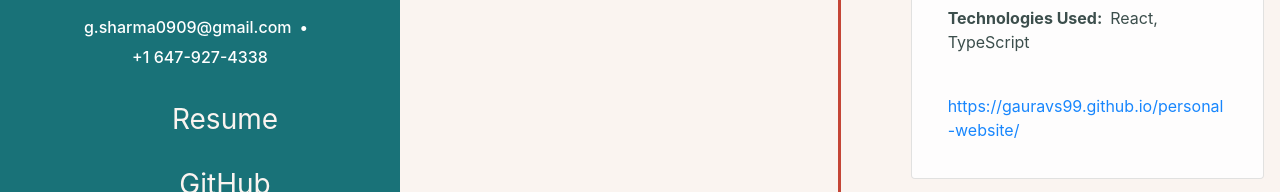
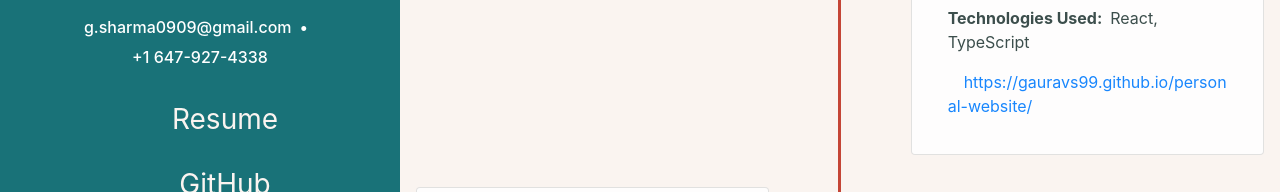
Before and after one commit to GauravS99/personal-website, a React (Create React App) app: page / in a window 1280 px wide. Shown: the part 365-557 px from the top of the page. Built offline with nearby package versions, Linux system fonts and the light colour scheme; some icons are missing.

Commit message:
minor ui change for better link css

```diff
--- a/src/components/timeline/TimelineEntry.tsx
+++ b/src/components/timeline/TimelineEntry.tsx
@@ -48,8 +48,10 @@ class TimelineEntry extends React.Component<PropTypes, StateTypes> {
                     }
                     {link &&
                         <a className="d-block" href={link} target={"_blank"} rel="noreferrer">
-                            <AiOutlineLink style={{height: 20, width: 20, marginRight: 7, marginBottom: 5}}/>
-                            {link}
+                            <AiOutlineLink style={{height: 20, width: 20, marginRight: 5, marginBottom: 4}}/>
+                            <span style={{wordBreak: "break-all"}}>
+                                {link}
+                            </span>
                         </a>
                     }
                 </div>
```
